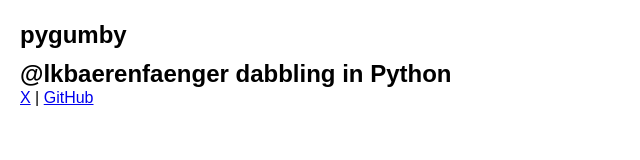
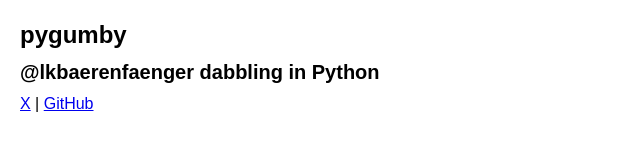
Before and after one commit to pygumby/pygumby-com, a plain HTML site: page index.html in a window 1280 px wide. Shown: the whole page, without its empty margins (0-640 px from the left). Drawn offline with Linux system fonts and the light colour scheme.

Commit message:
Fix formatting

```diff
--- a/index.html
+++ b/index.html
@@ -19,6 +19,11 @@
         line-height: 30px;
         margin-bottom: 10px;
       }
+      h2 {
+        font-size: 20px;
+        line-height: 24px;
+        margin-bottom: 10px;
+      }
       p {
         font-size: 16px;
         line-height: 20px;
```
